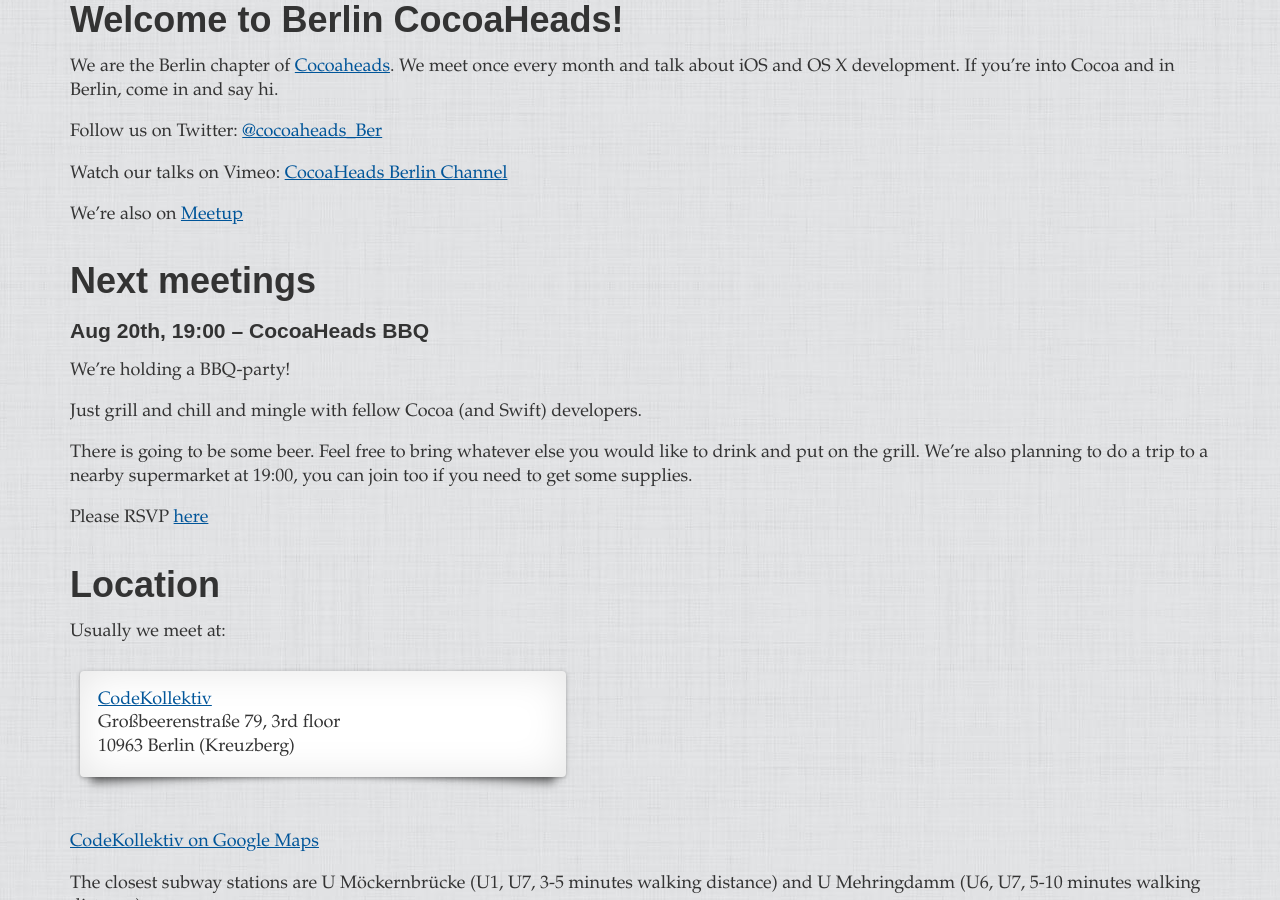
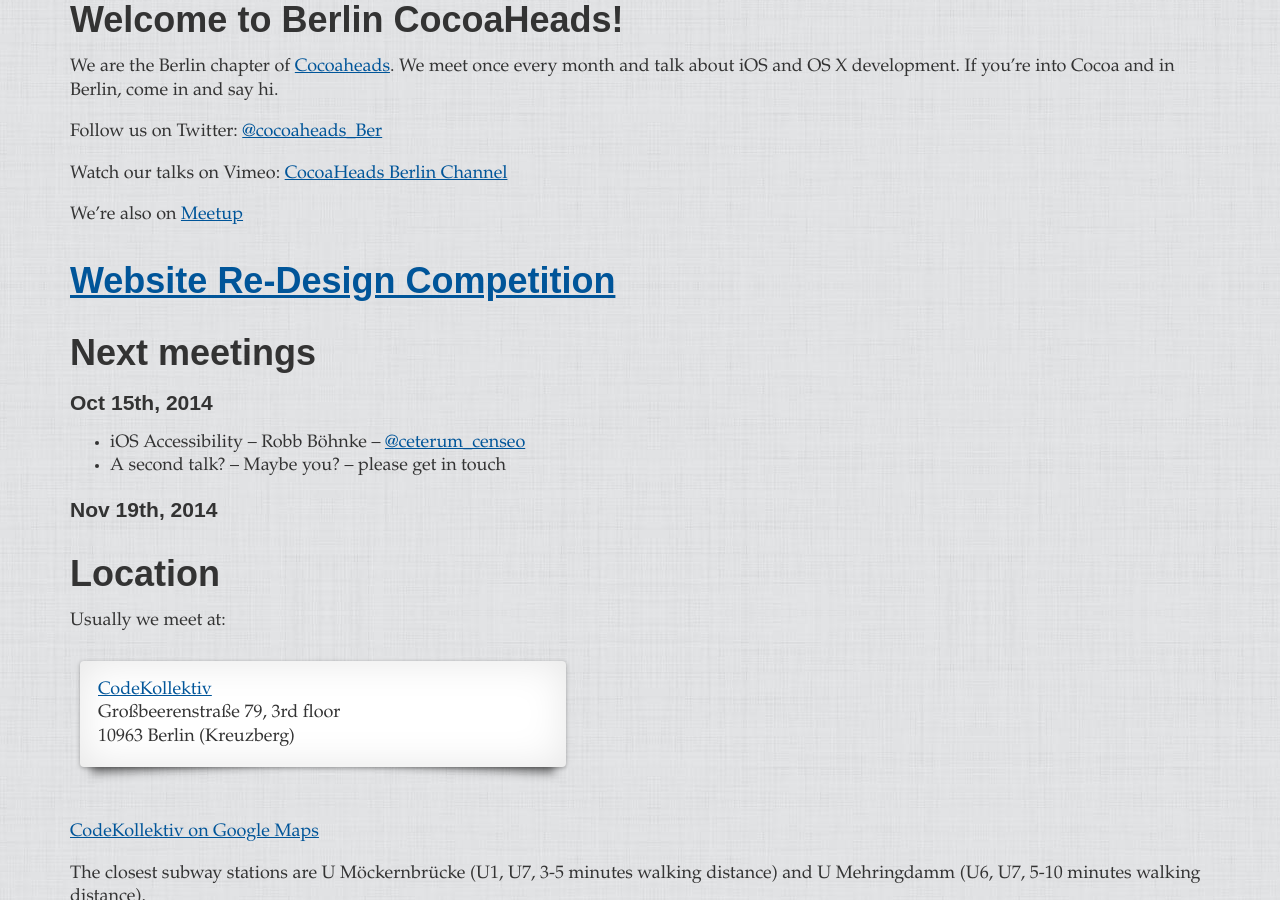
Before and after one commit to cocoaheads-berlin/cocoaheads-berlin.github.com, a Jekyll site: the page built from index.markdown, in a window 1280 px wide and 900 px high, scrolled down 368 px. Built offline with Jekyll 4.4.1, drawn with Linux system fonts in a browser that asks for light colours; some web fonts are replaced; Markdown is read by kramdown in place of the engine named in the settings; some of the changed text lies outside the part shown.

Commit message:
update and launch design competition

```diff
--- a/index.markdown
+++ b/index.markdown
@@ -15,18 +15,16 @@ Watch our talks on Vimeo: [CocoaHeads Berlin Channel](https://vimeo.com/channels
 
 We're also on [Meetup](http://www.meetup.com/Cocoaheads-Berlin/)
 
+#[Website Re-Design Competition](redesign.html)
+
 # Next meetings
 
-###Aug 20th, 19:00 – CocoaHeads BBQ
+### Oct 15th, 2014
 
-We're holding a BBQ-party!
+- iOS Accessibility  – Robb Böhnke – [@ceterum_censeo](https://twitter.com/ceterum_censeo)
+- A second talk? – Maybe you? – please get in touch
 
-Just grill and chill and mingle with fellow Cocoa (and Swift) developers.
-
-There is going to be some beer. Feel free to bring whatever else you would like to drink and put on the grill. We're also planning to do a trip to a nearby supermarket at 19:00, you can join too if you need to get some supplies.
-
-Please RSVP [here](http://www.meetup.com/Cocoaheads-Berlin/events/184521322/)
-
+### Nov 19th, 2014
 
 
 <script type="text/javascript">
```
Also changed, not shown: other parts of index.markdown (+13 -0 lines), redesign.markdown (added, +26 -0 lines).
